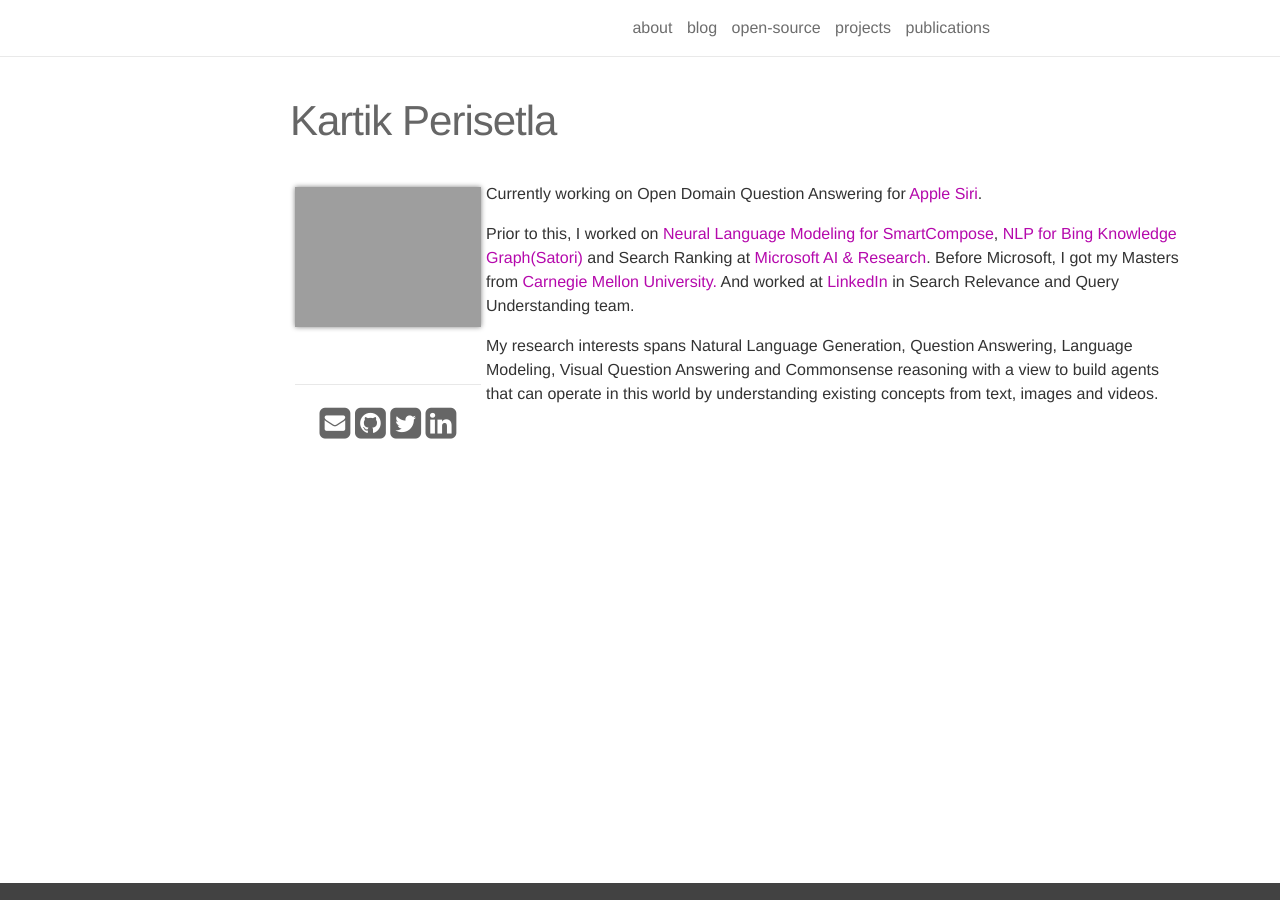
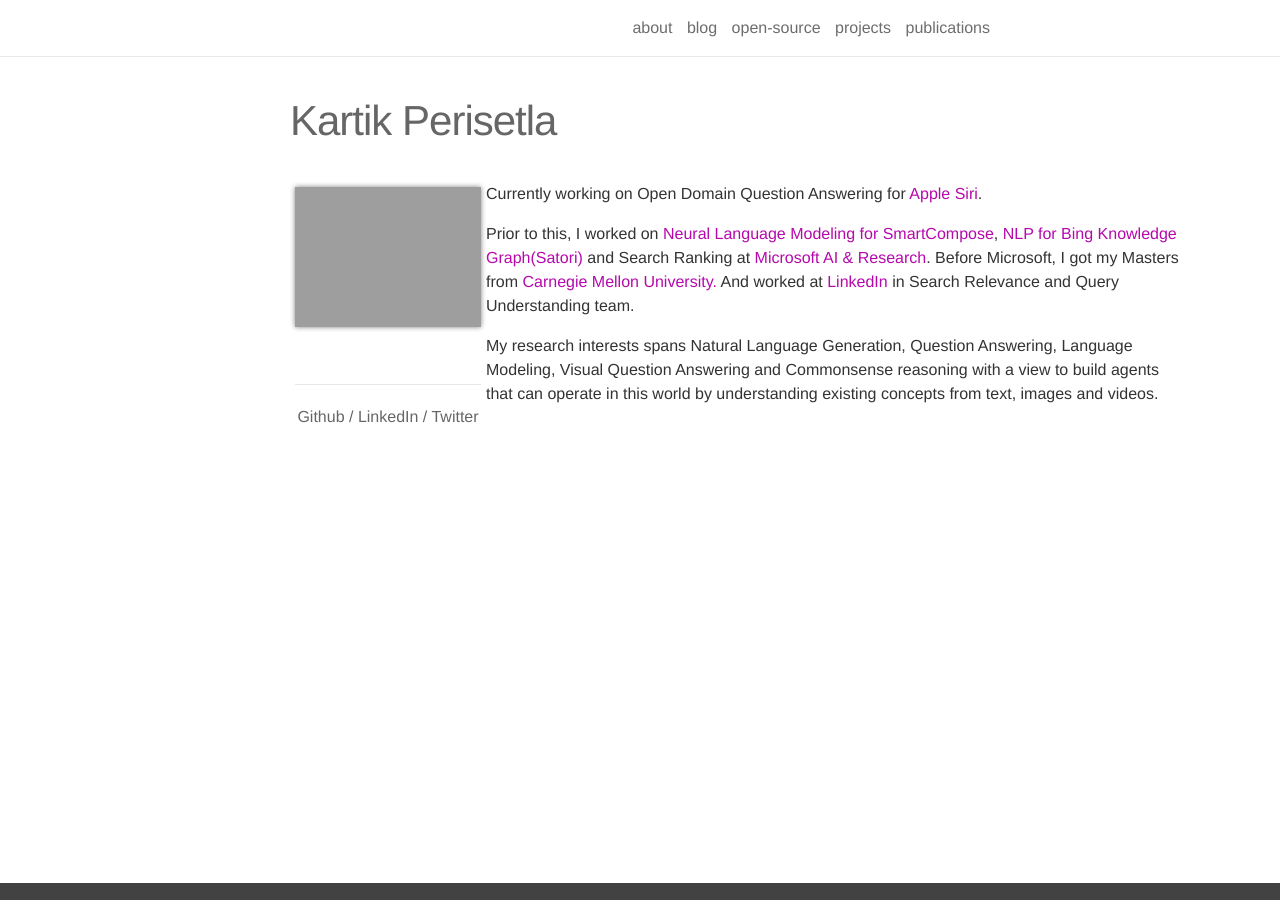
Before and after one commit to kartikperisetla/kartikperisetla.github.io, a Jekyll site: the page built from _pages/about.md, in a window 1280 px wide. Built offline with Jekyll 4.4.1, drawn with Linux system fonts in a browser that asks for light colours; nearby versions of some CDN libraries.

Commit message:
Update about.html

```diff
--- a/_layouts/about.html
+++ b/_layouts/about.html
@@ -14,18 +14,9 @@
   {% endif %}
   <div class="social" align="center">
     <span>
-      <a href="mailto:kartik.peri@gmail.com">
-        <i class="fa fa-envelope-square" style="font-size:36px"></i>
-      </a>
-      <a href="https://github.com/kartikperisetla" target="_blank" title="GitHub">
-        <i class="fa fa-github-square" style="font-size:36px"></i>
-      </a>
-      <a href="https://twitter.com/kartikperisetla" target="_blank" title="Twitter">
-        <i class="fa fa-twitter-square" style="font-size:36px"></i>
-      </a>
-      <a href="https://www.linkedin.com/in/kartikperisetla" target="_blank" title="LinkedIn">
-        <i class="fa fa-linkedin-square" style="font-size:36px"></i>
-      </a>
+      <a href="https://github.com/{{ site.github_username }}" target="_blank" title="GitHub">Github</a>
+      / <a href="https://www.linkedin.com/in/{{ site.linkedin_username }}" target="_blank" title="LinkedIn">LinkedIn</a>
+      / <a href="https://twitter.com/{{ site.twitter_username }}" target="_blank" title="Twitter">Twitter</a>
     </span>
   </div>
 </div>
```
